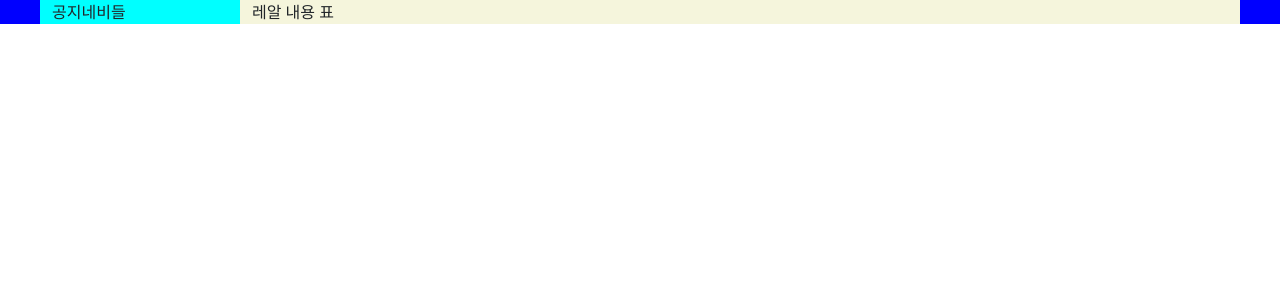
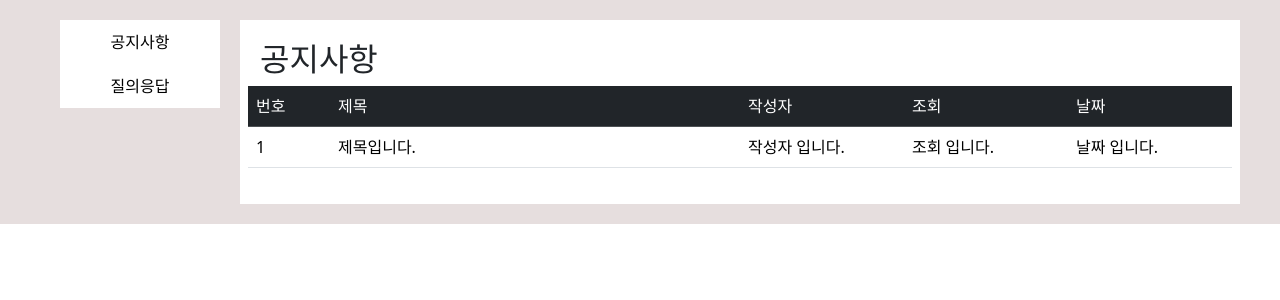
Before and after one commit to vornameryuDev/Business_blog, a Flask app: page /question/ in a window 1280 px wide. Shown: the part 115-415 px from the top of the page. Run offline with Flask 3, Linux system fonts and the light colour scheme.

Commit message:
question_list setting

```diff
--- a/static/style.css
+++ b/static/style.css
@@ -23,3 +23,31 @@ header {
 .nav-btn span {
     margin-left: 30px;
 }
+.question-list-container {
+    /* background-color: rgb(209, 208, 212);  */
+    background-color: rgb(230, 222, 222);
+    padding: 20px 0 20px 0;
+}
+.question-list-container>div {
+    margin:0 auto;
+    width: 1200px;
+}
+.question-list-container .question-list-nav {
+    display: flex;
+    flex-direction: column;
+    align-items: center;
+    padding:0 20px 0 20px;
+}
+.question-list-container .question-list-nav a {
+    width: 100%;
+    padding: 10px;
+    background-color: white;
+    text-align: center;
+    text-decoration: none;
+    color: black;
+}
+.question-list-container .question-list-nav a:hover {
+    background-color: black;
+    color: white;
+    font-weight: 700;
+}
--- a/templates/base.html
+++ b/templates/base.html
@@ -20,13 +20,8 @@
 {% include 'snippets/nav_header.html' %}
 
 <!-- main -->
-<div style="background-color: blue;">
-    <div class="row" style="background-color: yellow; margin:0 auto; width: 1200px;">
-        <div class="col-2" style="background-color: aqua;">공지네비들</div>
-        <div class="col-10" style="background-color: beige;">레알 내용 표</div>
-    </div>
-</div>
-
+{% block content %}
+{% endblock %}
 
 <!-- footer -->
 
--- /dev/null
+++ b/templates/questions/list.html
@@ -0,0 +1,39 @@
+{% extends 'base.html' %}
+{% block content %}
+
+<div class="question-list-container">
+    <div class="row">
+        <!-- question navigation -->
+        <div class="col-2 question-list-nav">
+            <a href="">공지사항</a>
+            <a href="">질의응답</a>
+        </div>
+        <!-- question 표 -->
+        <div class="col-10" style="padding: 20px; background-color: white;">
+            <h2>공지사항</h2>
+            <table class="table">
+                <thead>
+                    <tr class="table-dark row">
+                        <td class="col-1">번호</td>
+                        <td class="col-5">제목</td>
+                        <td class="col-2">작성자</td>
+                        <td class="col-2">조회</td>
+                        <td class="col-2">날짜</td>
+                    </tr>
+                </thead>
+                <tbody>
+                    <tr class="row">
+                        <td class="col-1">1</td>
+                        <td class="col-5">제목입니다.</td>
+                        <td class="col-2">작성자 입니다.</td>
+                        <td class="col-2">조회 입니다.</td>
+                        <td class="col-2">날짜 입니다.</td>
+                    </tr>
+                </tbody>
+            </table>
+        </div>
+    </div>
+</div>
+
+
+{% endblock %}
--- a/views/question_view.py
+++ b/views/question_view.py
@@ -5,4 +5,4 @@ bp = Blueprint('question', __name__, url_prefix='/question')
 
 @bp.route('/')
 def list():
-    return render_template('base.html')
+    return render_template('questions/list.html')
```
